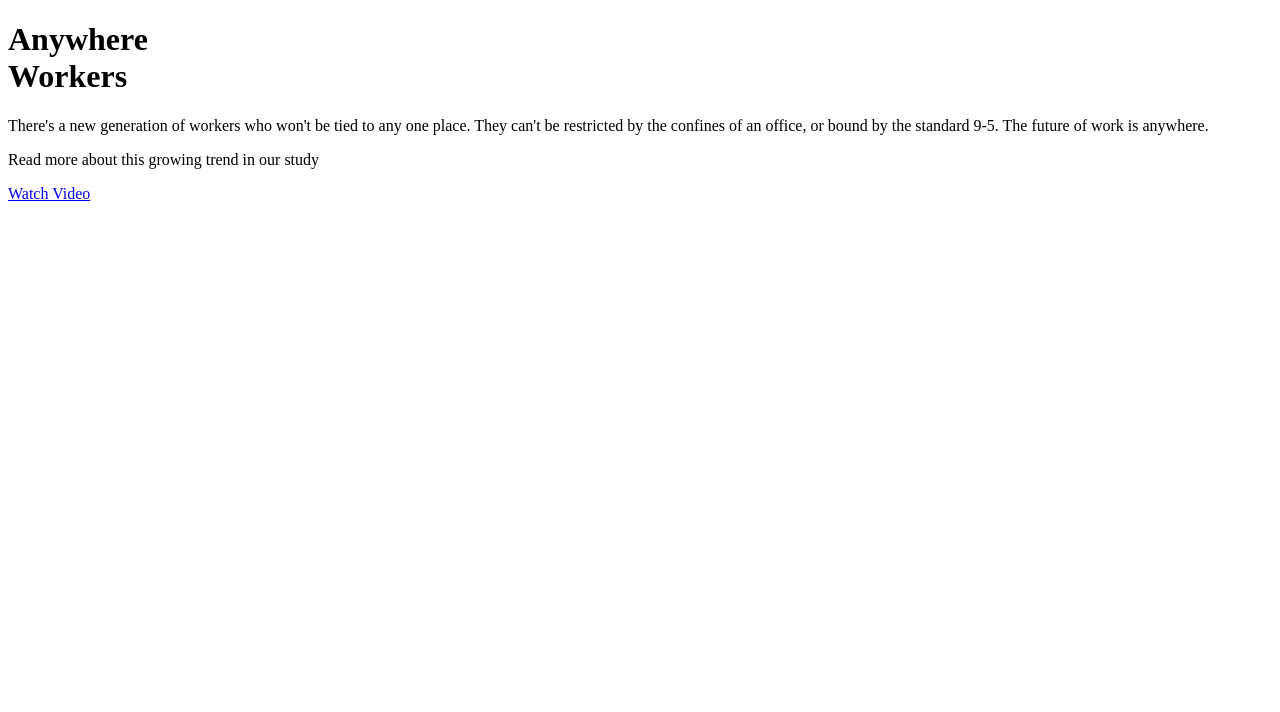
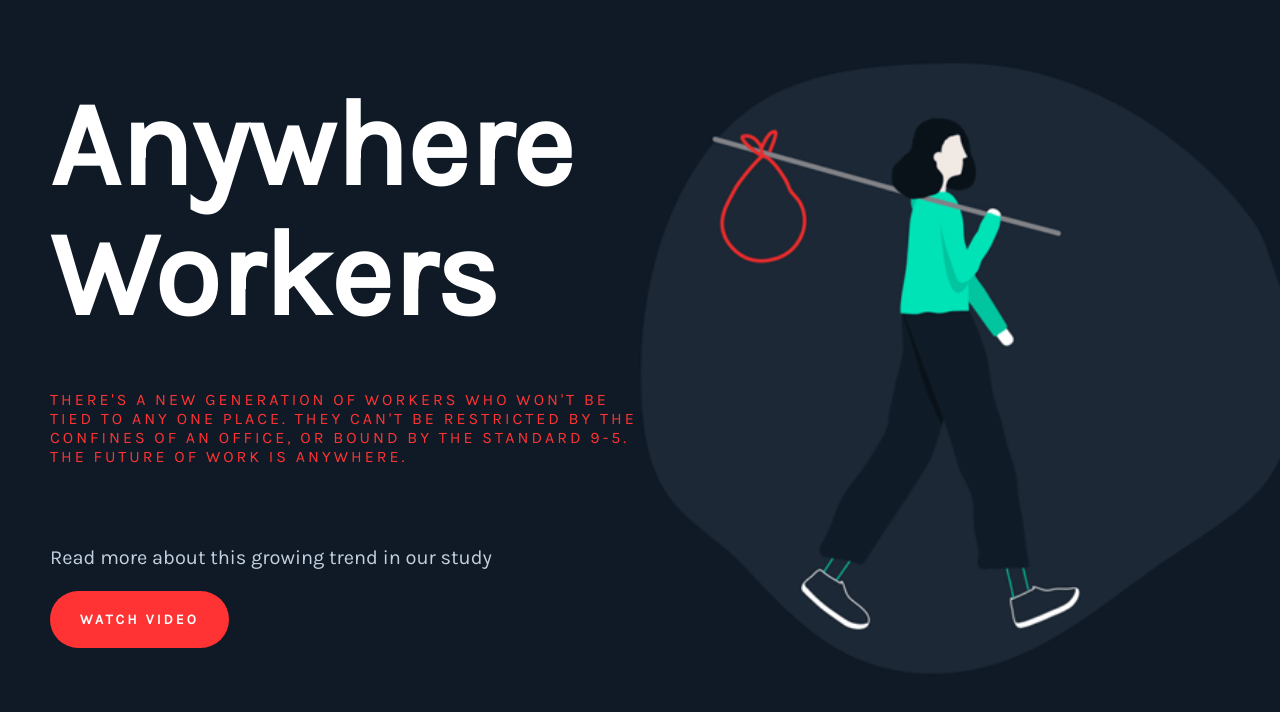
Before and after one commit to EHB-MCT/web1-exercise-04-AirahCabatingan, a plain HTML site: page index.html in a window 1280 px wide. Drawn offline with Linux system fonts and the light colour scheme.

Commit message:
added colors and others

```diff
--- a/style.css
+++ b/style.css
@@ -1 +1,46 @@
-/* nothing here */
+@import url('https://fonts.googleapis.com/css2?family=Karla&display=swap');
+
+body {
+
+    background-image: url(images/anywhere-workers.gif);
+    background-repeat: no-repeat;
+    background-position: right top;
+    background-size: 700px;
+    background-color: #0f1a26;
+    margin: 50px;
+    font-family: 'Karla', sans-serif;
+}
+
+h1 {
+    font-size: 120px;
+    color: #FFF;
+    line-height: 130px;
+    margin-bottom: 50px;
+}
+
+p {
+    font-size: 20px;
+    color: #c3d0df;
+    width: 50%;
+    margin-bottom: 40px;
+}
+
+.read-more {
+    color: #f33;
+    margin-bottom: 80px;
+    text-transform: uppercase;
+    font-size: 16px;
+    letter-spacing: 3px;
+}
+
+a {
+    background-color: #f33;
+    padding: 20px 30px;
+    border-radius: 30px;
+    color: #FFF;
+    text-transform: uppercase;
+    text-decoration: none;
+    font-size: 14px;
+    font-weight: bold;
+    letter-spacing: 3px;
+}
```
